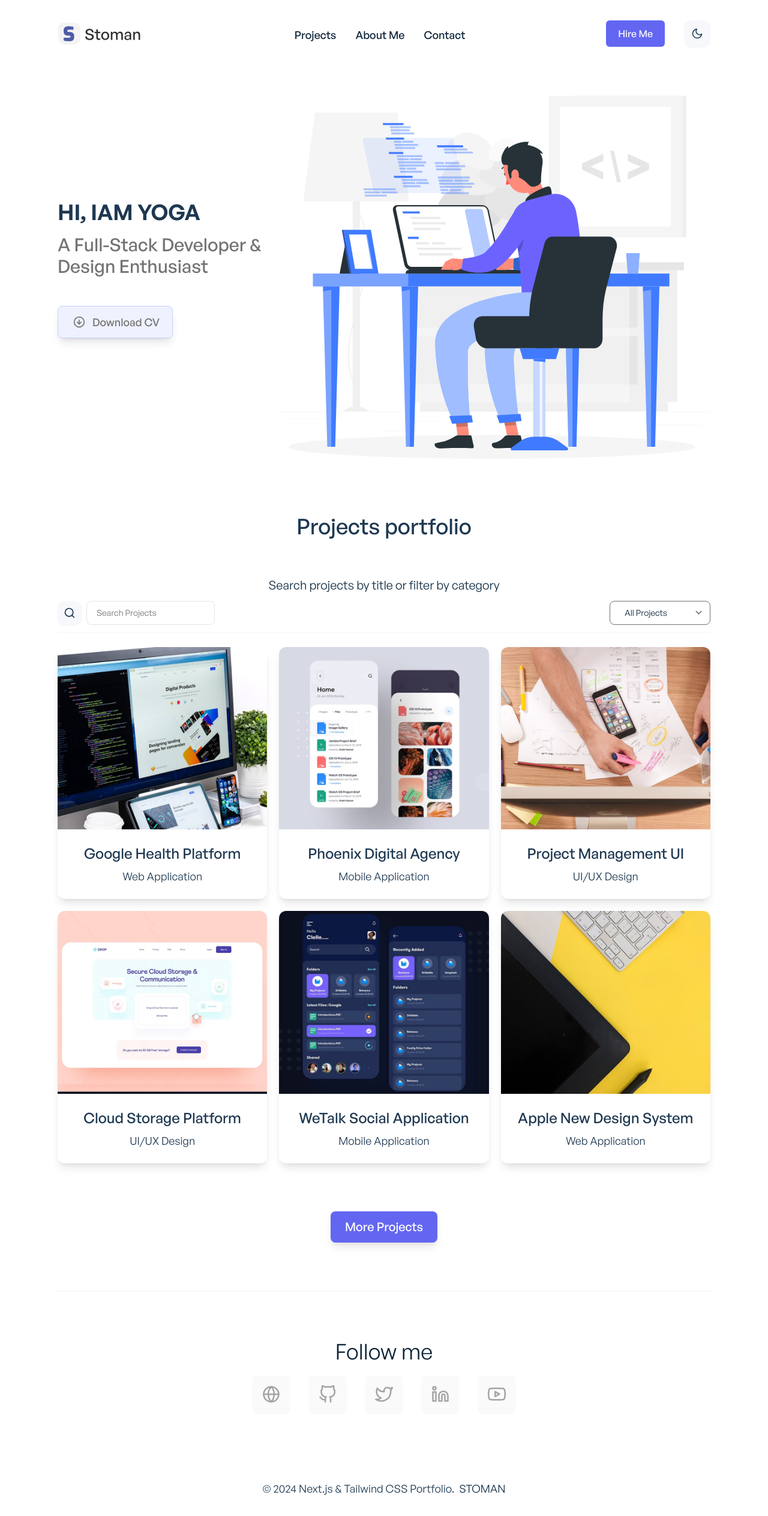
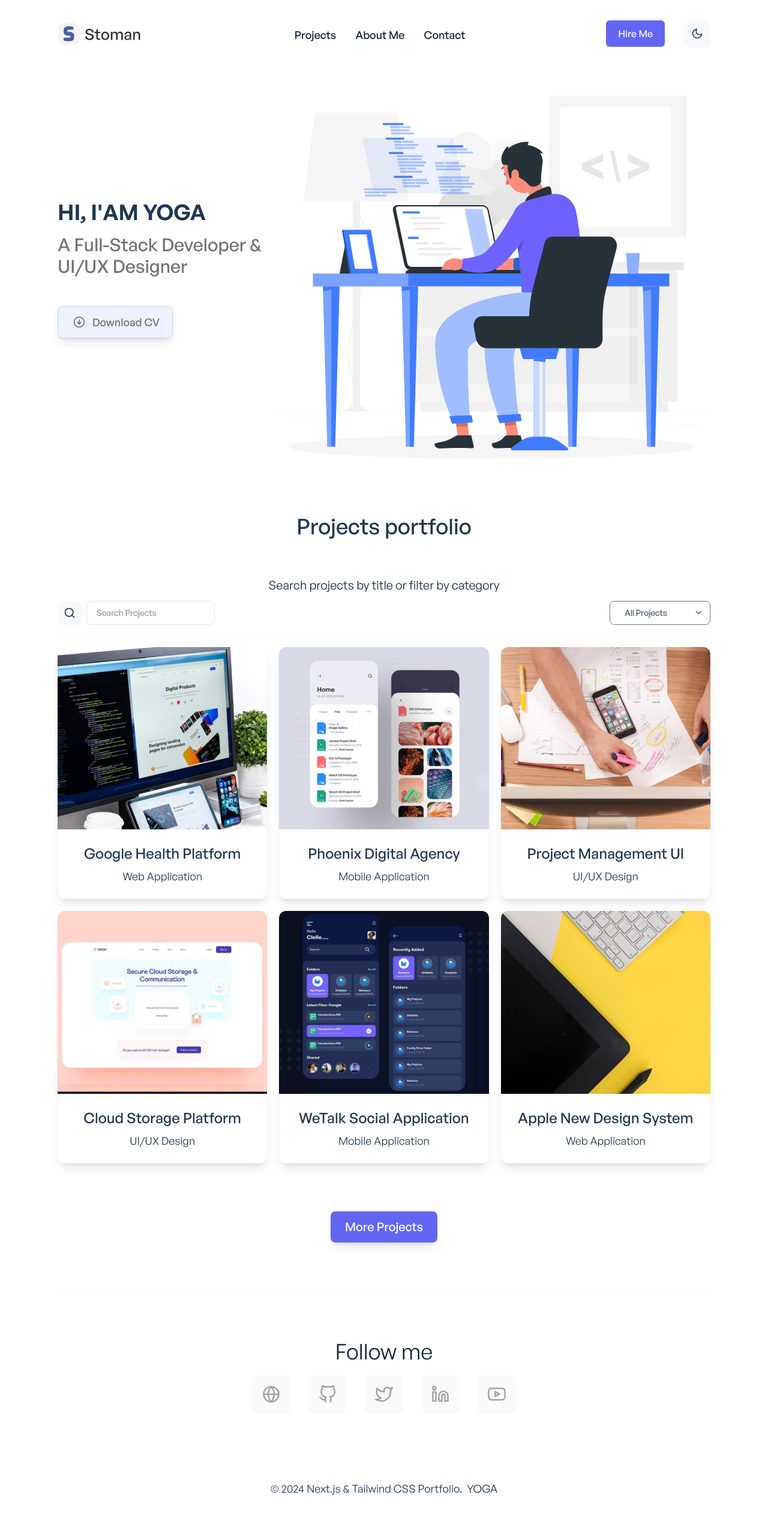
Before and after one commit to Agoooy/nextjs-tailwindcss-mini, a Next.js app: page / in a window 1280 px wide. Shown: the whole page at 60% size. Built offline with nearby package versions, Linux system fonts and the light colour scheme.

Commit message:
modified: components/shared/AppBanner.jsx modified: components/shared/AppFooter.jsx modified: components/shared/AppFooterCopyright.jsx modified: data/projectsData.js

```diff
--- a/components/shared/AppBanner.jsx
+++ b/components/shared/AppBanner.jsx
@@ -24,7 +24,7 @@ function AppBanner() {
 					}}
 					className="font-general-semibold text-2xl lg:text-3xl xl:text-4xl text-center sm:text-left text-ternary-dark dark:text-primary-light uppercase"
 				>
-					Hi, Iam Yoga
+					Hi, I'am Yoga
 				</motion.h1>
 				<motion.p
 					initial={{ opacity: 0 }}
@@ -36,7 +36,7 @@ function AppBanner() {
 					}}
 					className="font-general-medium mt-4 text-lg md:text-xl lg:text-2xl xl:text-3xl text-center sm:text-left leading-normal text-gray-500 dark:text-gray-200"
 				>
-					A Full-Stack Developer & Design Enthusiast
+					A Full-Stack Developer & UI/UX Designer
 				</motion.p>
 				<motion.div
 					initial={{ opacity: 0 }}
@@ -49,8 +49,8 @@ function AppBanner() {
 					className="flex justify-center sm:block"
 				>
 					<a
-						download="Stoman-Resume.pdf"
-						href="/files/Stoman-Resume.pdf"
+						download="Yoga-Resume.pdf"
+						href="/files/Yoga-Resume.pdf"
 						className="font-general-medium flex justify-center items-center w-36 sm:w-48 mt-12 mb-6 sm:mb-0 text-lg border border-indigo-200 dark:border-ternary-dark py-2.5 sm:py-3 shadow-lg rounded-lg bg-indigo-50 focus:ring-1 focus:ring-indigo-900 hover:bg-indigo-500 text-gray-500 hover:text-white duration-500"
 						aria-label="Download Resume"
 					>
--- a/components/shared/AppFooter.jsx
+++ b/components/shared/AppFooter.jsx
@@ -11,27 +11,27 @@ const socialLinks = [
 	{
 		id: 1,
 		icon: <FiGlobe />,
-		url: 'https://www.stoman.me/',
+		url: 'https://wa.me/+6283829837005',
 	},
 	{
 		id: 2,
 		icon: <FiGithub />,
-		url: 'https://github.com/realstoman',
+		url: 'https://github.com/Yogaa12',
 	},
 	{
 		id: 3,
 		icon: <FiTwitter />,
-		url: 'https://twitter.com/realstoman',
+		url: 'https://twitter.com/mamahhakutakutt',
 	},
 	{
 		id: 4,
 		icon: <FiLinkedin />,
-		url: 'https://www.linkedin.com/in/realstoman',
+		url: 'https://www.linkedin.com/in/agooy',
 	},
 	{
 		id: 5,
 		icon: <FiYoutube />,
-		url: 'https://www.youtube.com/c/realstoman',
+		url: 'https://www.youtube.com/c/Agooyt-',
 	},
 ];
 
--- a/components/shared/AppFooterCopyright.jsx
+++ b/components/shared/AppFooterCopyright.jsx
@@ -4,7 +4,7 @@ function AppFooterCopyright() {
 			<div className="text-lg text-ternary-dark dark:text-ternary-light">
 				&copy; {new Date().getFullYear()}
 				<a
-					href="https://github.com/realstoman/nextjs-tailwindcss-portfolio"
+					href="https://github.com/Yogaa12"
 					target="__blank"
 					className="hover:underline hover:text-indigo-600 dark:hover:text-indigo-300 ml-1 duration-500"
 				>
@@ -12,11 +12,11 @@ function AppFooterCopyright() {
 				</a>
 				.{' '}
 				<a
-					href="https://stoman.me"
+					href="https://wa.me/+6283829837005"
 					target="__blank"
 					className="text-secondary-dark dark:text-secondary-light font-medium uppercase hover:underline hover:text-indigo-600 dark:hover:text-indigo-300 ml-1 duration-500"
 				>
-					Stoman
+					Yoga
 				</a>
 			</div>
 		</div>
```
Also changed, not shown: data/projectsData.js (+30 -30 lines).
